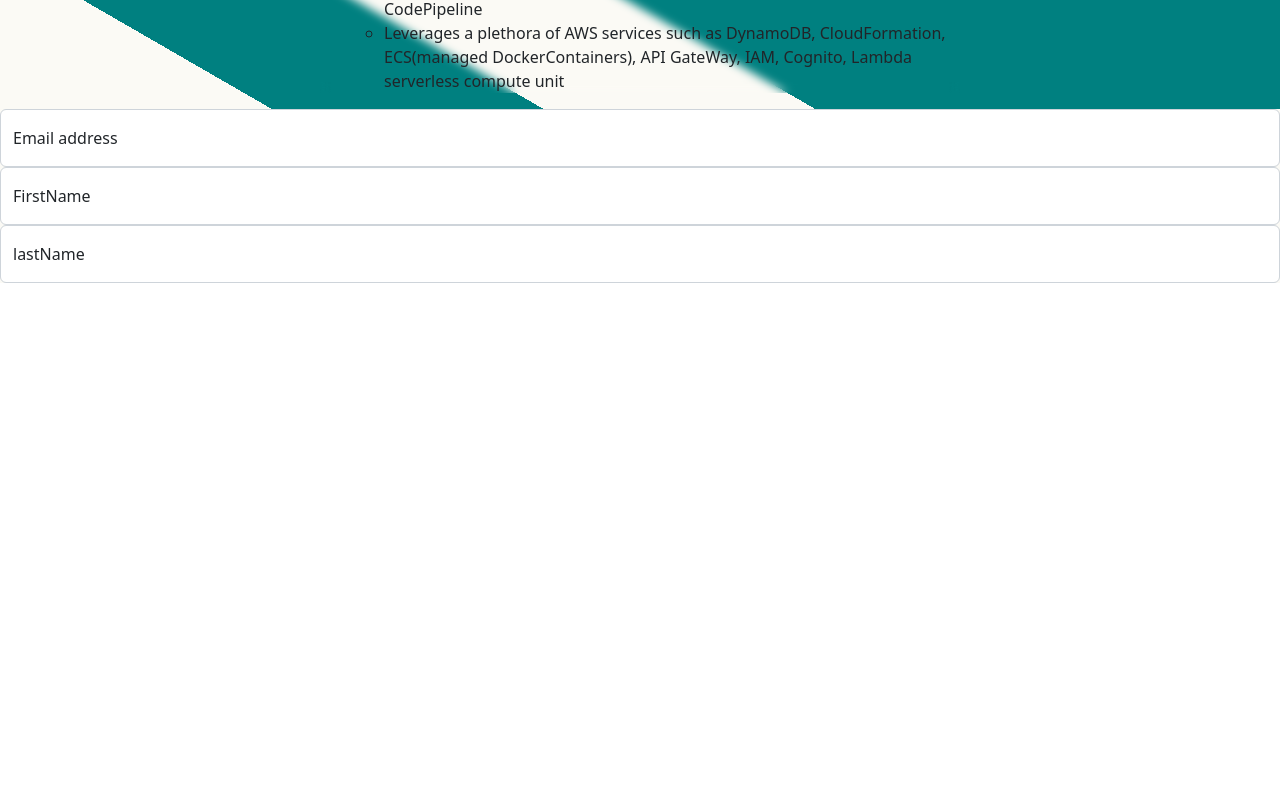
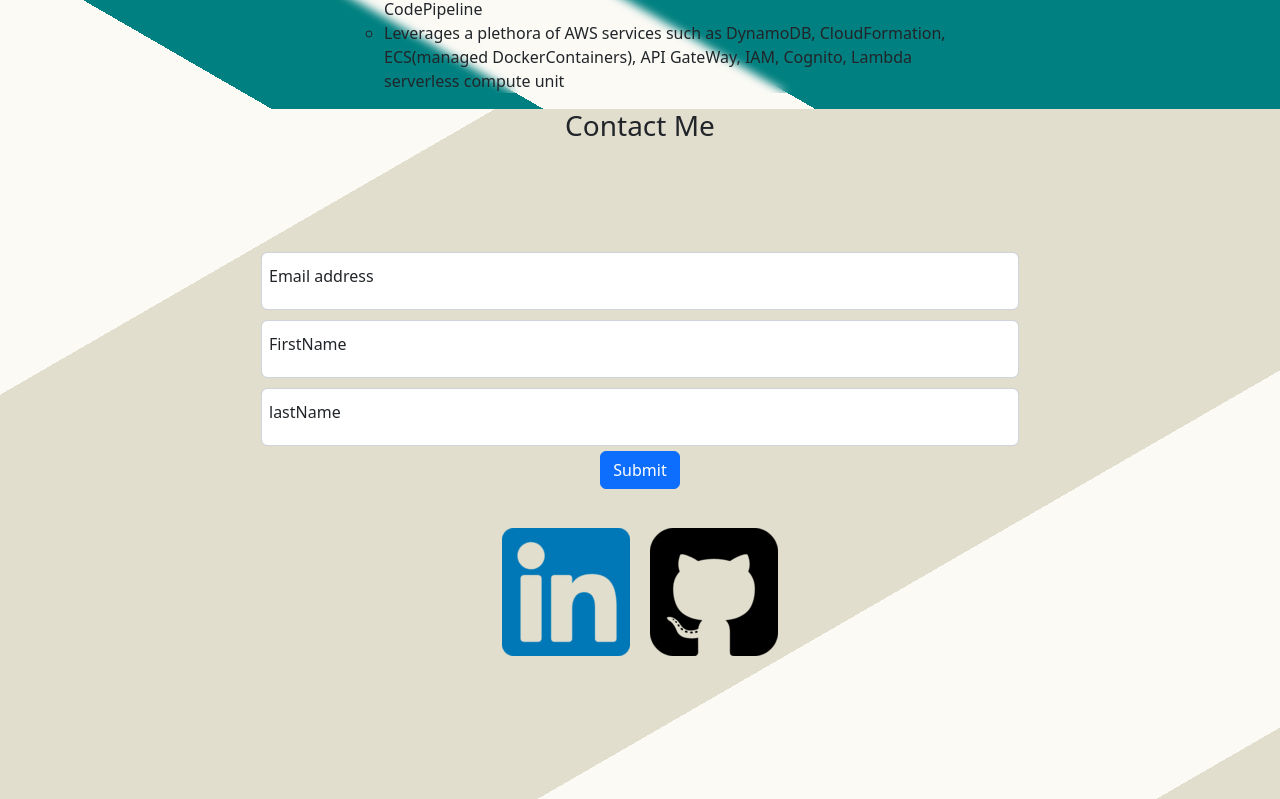
Before and after one commit to JacobWencloff/portfolio, a React (Create React App) app: page / in a window 1280 px wide. Shown: the part 2344-3143 px from the top of the page. Before the commit the page ends 2627 px from the top, so only its background shows below. Built offline with nearby package versions, Linux system fonts and the light colour scheme.

Commit message:
create new component, contact, includes a form for a user to enter email first and last name for me to contact later, along with that the new comp has two links, one to linked in and one to github.

```diff
--- a/src/App.css
+++ b/src/App.css
@@ -237,3 +237,42 @@
   text-align: left;
   backdrop-filter: blur(5px);
 }
+
+
+
+
+/* Contact Form */
+.contact{
+  display: grid;
+  grid-template-columns: 1fr 3fr 1fr;
+  grid-template-rows: 1fr 2fr 1fr 1fr;
+
+  background-image: repeating-linear-gradient(
+    -30deg,
+    #FBFAF5 5%,
+    #FBFAF5 30%,
+    #e1dece 30%,
+    #e1dece 80%
+
+  );
+
+}
+.contact h3{
+  grid-column: 2;
+  grid-row: 1;
+}
+.contactForm{
+  grid-column: 2;
+  grid-row: 2;
+}
+.contactForm *{
+  padding: 5px;
+}
+
+.contactPics{
+  grid-row: 3;
+  grid-column: 2;
+}
+.contactPics *{
+  padding: 5px;
+}
--- a/src/Comps/Contact.js
+++ b/src/Comps/Contact.js
@@ -1,8 +1,12 @@
 import React from 'react'
-import  {Form, FloatingLabel }  from 'react-bootstrap'
+import  {Form, FloatingLabel, Button }  from 'react-bootstrap'
+import linkedin from '../pictures/linkedin.png'
+import github from '../pictures/github.png'
 export default function Contact() {
   return (
-    <div>
+    <div className='contact'>
+      <h3>Contact Me</h3>
+    <div className='contactForm'>
         <FloatingLabel
             controlId='floatingEmail'
             label="Email address"
@@ -16,6 +20,18 @@ export default function Contact() {
             <FloatingLabel controlId='floatingLastName' label='lastName'>
                 <Form.Control type='Text' placeholder='Last Name' />
             </FloatingLabel>
+            <Button variant='primary' type='submit'>
+              Submit
+            </Button>
+    </div>
+    <div className='contactPics'>
+     <a href='https://www.linkedin.com/in/jacob-wencloff-se/' target='_blank'>
+      <img src={linkedin}></img>
+      </a>
+      <a href='https://github.com/JacobWencloff' target='_blank'>
+        <img src={github}></img>
+      </a>
+    </div>
     </div>
   )
 }
```
Also changed, not shown: src/pictures/github.png (added), src/pictures/linkedin.png (added).
